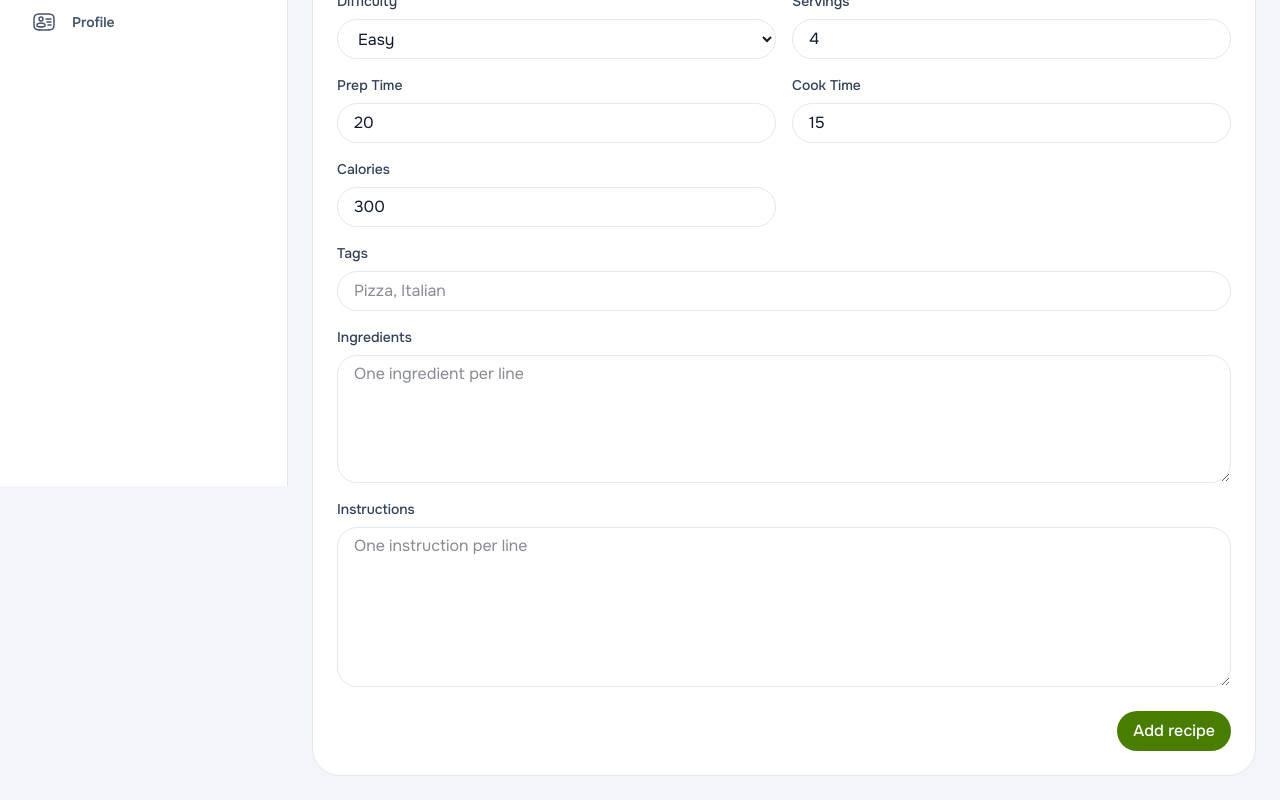
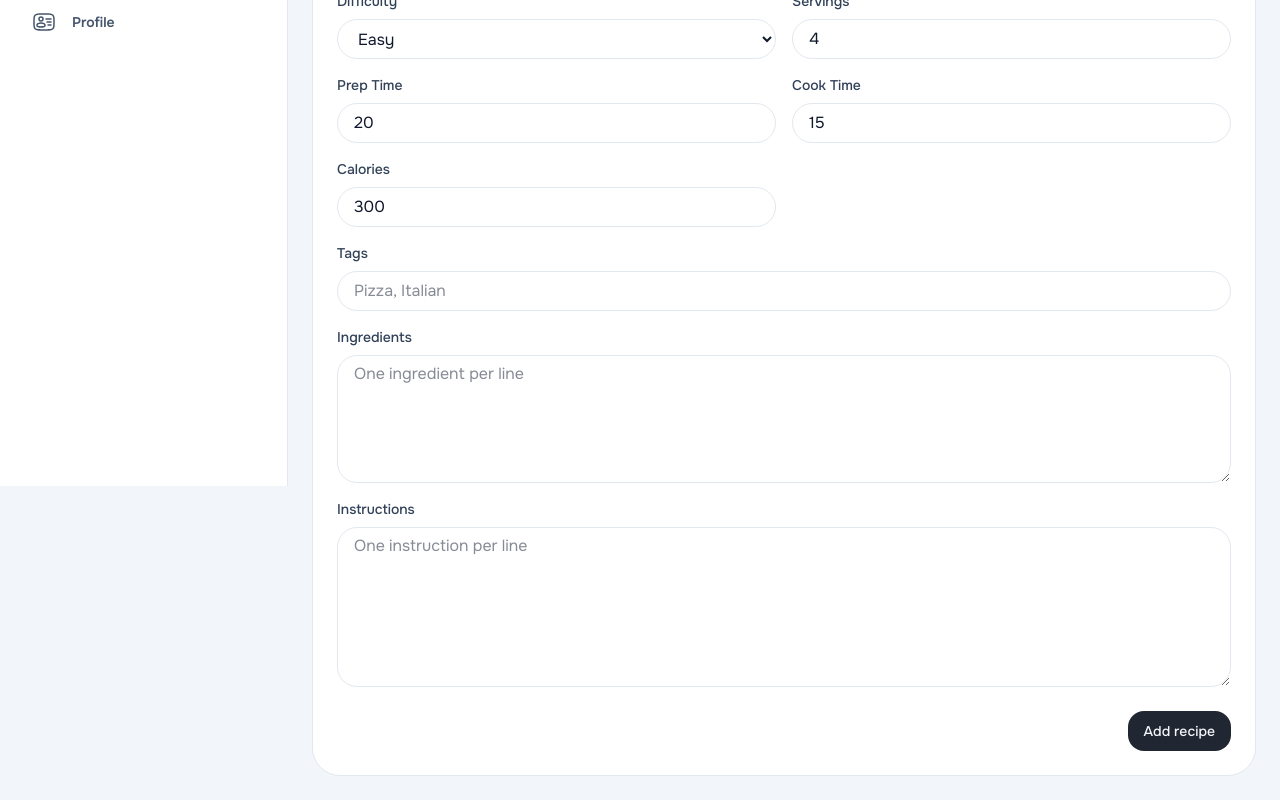
Before and after one commit to ArtemKutsan/react-project-pizza, a React (Vite) app: page /add-recipe in a window 1280 px wide. Shown: the part 314-1114 px from the top of the page. Built offline with nearby package versions, Linux system fonts and the light colour scheme.

Commit message:
fix: изменение/уточнение классов tailwind под новые цветовые токены ткмы

```diff
--- a/src/shared/ui/Button/index.jsx
+++ b/src/shared/ui/Button/index.jsx
@@ -1,19 +1,20 @@
 import { cn } from '@/shared/lib/cn';
 
 const buttonVariants = {
-  default: 'bg-lime-700 text-white hover:bg-lime-800',
-  destructive: 'bg-rose-600 text-white hover:bg-rose-700',
-  outline: 'border border-slate-200 bg-white text-slate-900 hover:bg-slate-50',
-  secondary: 'bg-slate-100 text-slate-900 hover:bg-slate-200',
-  ghost: 'bg-transparent text-slate-900 hover:bg-slate-100',
-  link: 'bg-transparent text-lime-700 underline-offset-4 hover:underline',
+  default: 'bg-primary text-primary-foreground hover:bg-primary/87.5',
+  destructive:
+    'bg-destructive/10 dark:bg-destructive/20 text-destructive hover:bg-destructive/20 dark:hover:bg-destructive/30',
+  outline: 'border hover:bg-lite hover:text-accent-foreground',
+  secondary: 'bg-secondary text-secondary-foreground hover:bg-secondary/87.5',
+  ghost: 'hover:bg-accent hover:text-accent-foreground',
+  link: 'text-primary underline-offset-4 hover:underline',
 };
 
 const buttonSizes = {
-  default: 'min-h-10 min-w-10 px-4 py-2 text-base has-[>svg]:px-3',
-  xs: "min-h-6 min-w-6 gap-1 rounded-lg px-2 text-xs has-[>svg]:px-1.5 [&_svg:not([class*='size-'])]:size-3",
-  sm: 'min-h-8 min-w-8 gap-1.5 rounded-xl px-3 py-1.5 text-sm has-[>svg]:px-2.5',
-  lg: 'min-h-12 min-w-12 gap-3 px-6 py-2.5 rounded-2xl text-lg has-[>svg]:px-4',
+  default: 'min-h-10 min-w-10 px-4 has-[>svg]:px-3',
+  xs: "min-h-6 min-w-6 gap-1 rounded-sm px-2 text-xs has-[>svg]:px-1.5 [&_svg:not([class*='size-'])]:size-3",
+  sm: 'min-h-8 min-w-8 rounded-md gap-1.5 px-3 has-[>svg]:px-2.5',
+  lg: 'min-h-12 min-w-12 rounded-xl px-6 has-[>svg]:px-4 gap-3',
   icon: 'size-10 rounded-full',
 };
 
@@ -28,7 +29,7 @@ const Button = ({
   return (
     <Component
       className={cn(
-        'inline-flex w-fit items-center justify-center gap-2 rounded-xl font-medium transition-colors disabled:pointer-events-none disabled:opacity-50 [&_svg]:pointer-events-none [&_svg]:shrink-0 [&_svg:not([class*="size-"])]:size-4',
+        'inline-flex items-center justify-center gap-2 cursor-pointer whitespace-nowrap rounded-lg text-sm font-medium transition-colors disabled:pointer-events-none disabled:opacity-50 [&_svg]:pointer-events-none [&_svg]:shrink-0 [&_svg:not([class*="size-"])]:size-4 shrink-0 outline-none focus-visible:border-ring focus-visible:ring-ring/50 focus-visible:ring aria-invalid:ring-destructive/20 dark:aria-invalid:ring-destructive/40 aria-invalid:border-destructive',
         buttonVariants[variant],
         buttonSizes[size],
         className,
```
